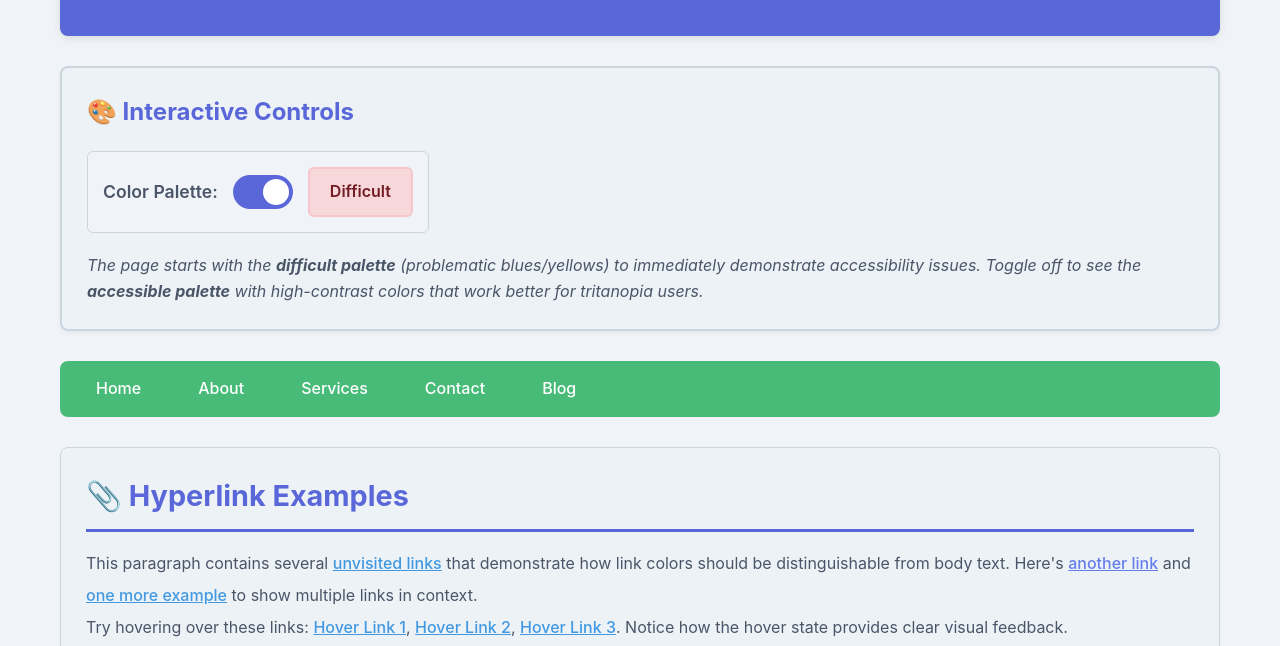
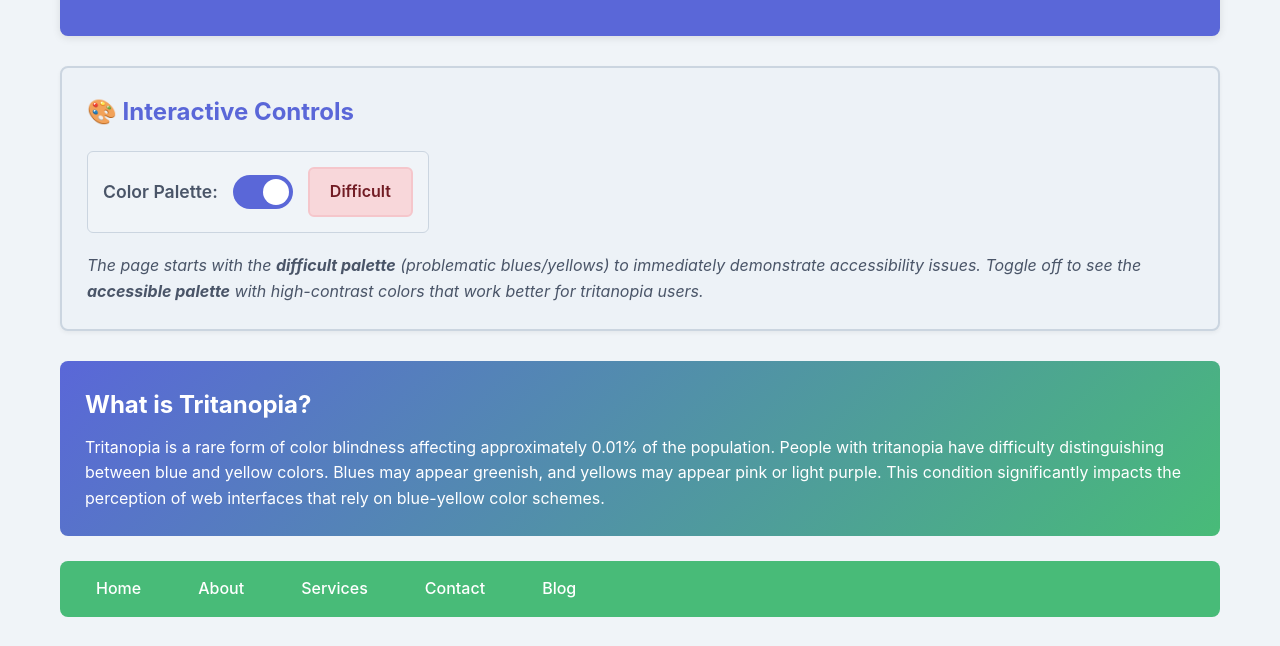
Before and after one commit to althe3rd/Color-Blindness-Test, a website: page index.html in a window 1280 px wide. Shown: the part 138-784 px from the top of the page. Drawn offline with Linux system fonts and the light colour scheme.

Commit message:
added color blind explanation

```diff
--- a/index.html
+++ b/index.html
@@ -578,7 +578,7 @@ display:  none;
         </div>
 
         <!-- Information Box -->
-        <!--<div class="info-box">
+        <div class="info-box">
             <h3>What is Tritanopia?</h3>
             <p>
                 Tritanopia is a rare form of color blindness affecting approximately 0.01% of the population.
@@ -586,7 +586,7 @@ display:  none;
                 Blues may appear greenish, and yellows may appear pink or light purple.
                 This condition significantly impacts the perception of web interfaces that rely on blue-yellow color schemes.
             </p>
-        </div>-->
+        </div>
 
         <!-- Navigation Example -->
         <nav class="navigation">
```
